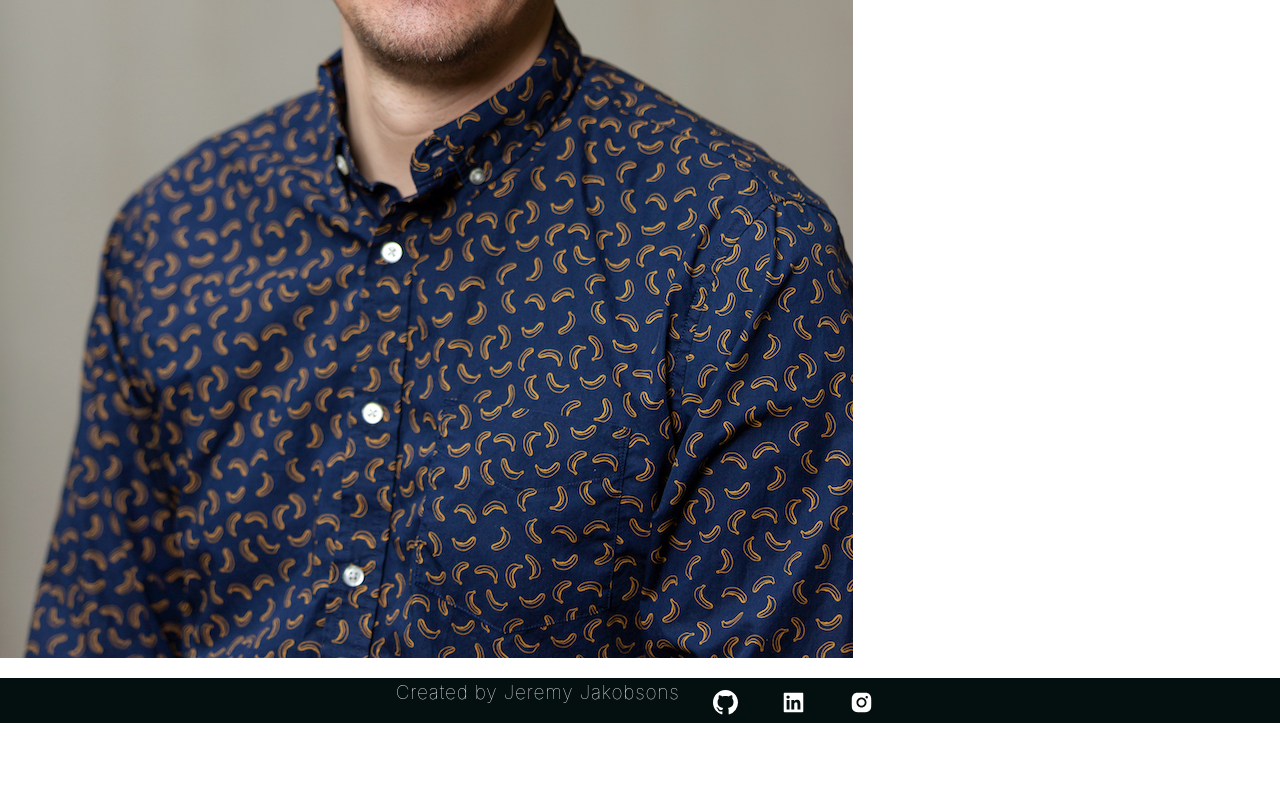
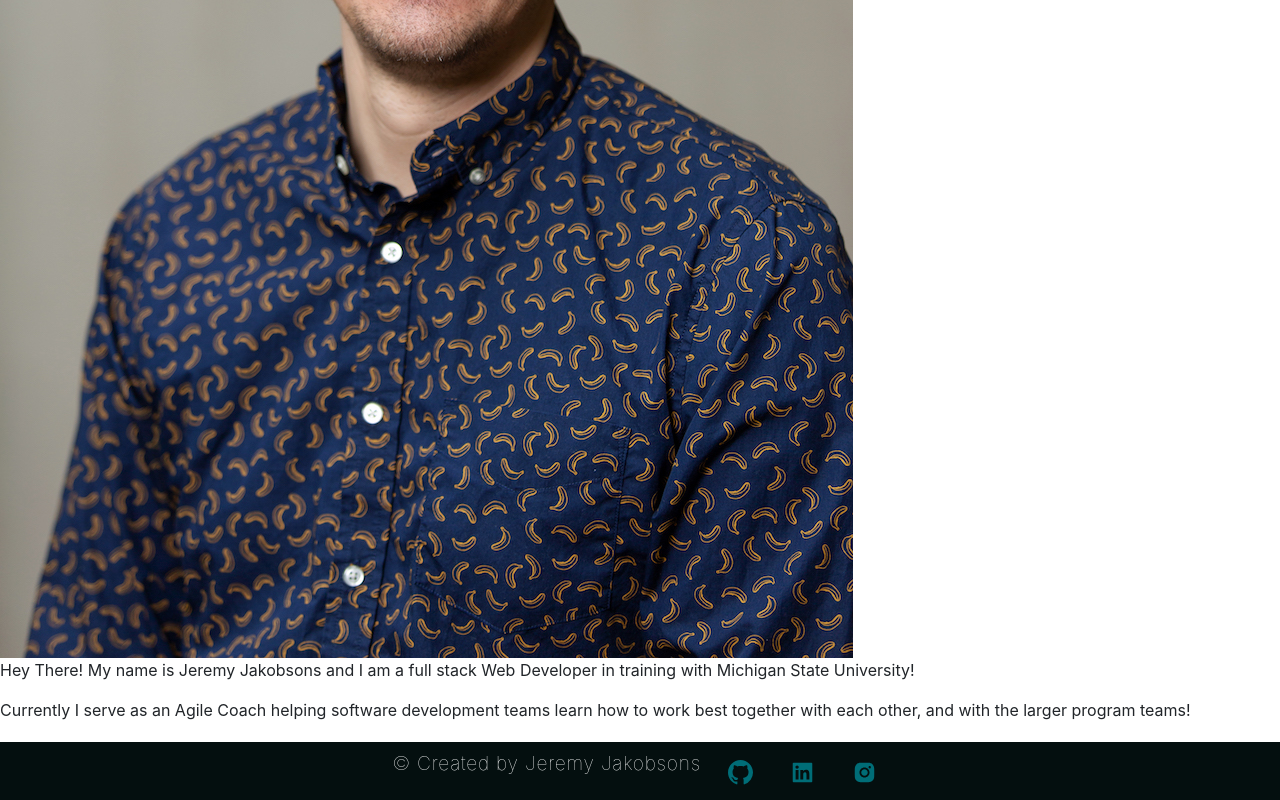
Before and after one commit to jjakobsons87/portfolio, a React (Create React App) app: page / in a window 1280 px wide. Shown: the part 796-1596 px from the top of the page. Before the commit the page ends 1521 px from the top, so only its background shows below. Built offline with nearby package versions, Linux system fonts and the light colour scheme.

Commit message:
update styling

```diff
--- a/src/components/About/index.js
+++ b/src/components/About/index.js
@@ -5,22 +5,28 @@ function About(props) {
     const { currentCategory} = props;
 
     return (
-        <div className='mainContent'>
+        <section className='mainContent'>
             <div className='title'>
                 <h2 className='page-title-text'>
                     {capitalizeFirstLetter(currentCategory.name)}
                 </h2>
             </div>
 
-            <div>
-                <img className='profilePic' src={require('../../assets/images/OST_Kickoff_Headshots-262.jpg')}
+            <div className='profilePic'>
+                <img src={require('../../assets/images/OST_Kickoff_Headshots-262.jpg')}
                 alt='Headshot of Jeremy'
                 />
             </div>
 
-            <section>
-            </section>
-        </div>
+            <div>
+                <p>
+                    Hey There! My name is Jeremy Jakobsons and I am a full stack Web Developer in training with Michigan State University!
+                </p>
+                <p>
+                    Currently I serve as an Agile Coach helping software development teams learn how to work best together with each other, and with the larger program teams!
+                </p>
+            </div>
+        </section>
     )
 }
 
--- a/src/components/Footer/index.js
+++ b/src/components/Footer/index.js
@@ -7,19 +7,19 @@ import { AiFillInstagram } from "react-icons/ai";
 function Footer() {
     return (
         <footer>
-            <div className='footer-content'>
-                <p>Created by Jeremy Jakobsons</p>
-                <div>
+            <div className='footer-container'>
+                <p> &copy; Created by Jeremy Jakobsons</p>
+                <div className='footer-content'>
                     <a href='https://github.com/jjakobsons87'>
                         <GoMarkGithub />
                     </a>
                 </div>
-                <div>
+                <div className='footer-content'>
                     <a href='https://www.linkedin.com/in/jeremy-jakobsons/'>
                         <AiFillLinkedin />
                     </a>
                 </div>
-                <div>
+                <div className='footer-content'>
                     <a href='https://www.instagram.com/jeremyjako/'>
                         <AiFillInstagram />
                     </a>
--- a/src/index.css
+++ b/src/index.css
@@ -3,8 +3,10 @@
   --purple: #9d6381;
   --liteBlue: #EDF6F9;
   --litegreen: #83c5be;
-  --green: #006d77
+  --green: #006d77;
+  background-color: var(--liteBlue);
 }
+
 
 body {
   margin: 0;
@@ -20,7 +22,11 @@ code {
     monospace;
 }
 
-/* nav styling  */
+/* header/nav styling  */
+
+header {
+  background-color: var(--litegreen);
+}
 
 .navRow {
   width: 100%;
@@ -54,6 +60,9 @@ code {
   flex-wrap: wrap;
 }
 
+/* about me styling  */
+
+
 
 /* footer styling */
 
@@ -72,16 +81,22 @@ footer p {
   font-weight: lighter;
   font-size: 1.5vw;
   letter-spacing: .75px;
+  justify-content: left;
 }
 
 footer a {
+  color: var(--green);
+  justify-content: right;
+}
+
+.footer-content {
   font-size: 25px;
   color: white;
   flex-direction: column;
   padding: 10px;
 }
 
-.footer-content {
+.footer-container {
   display: flex;
   width: 40%;
   margin: auto;
```
